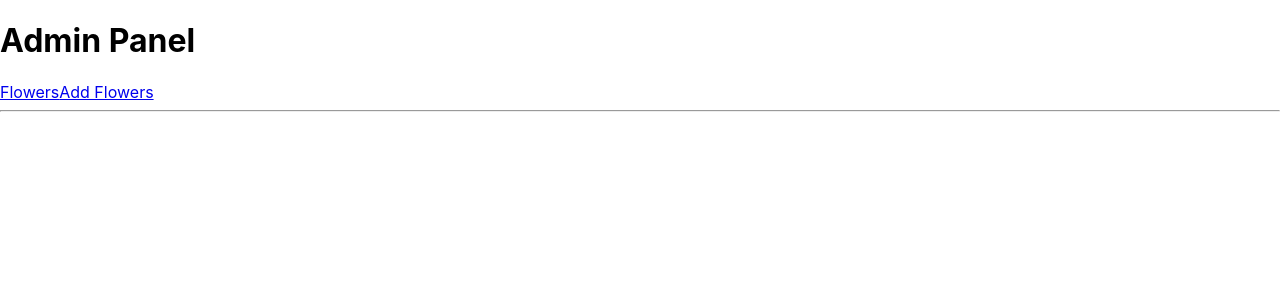
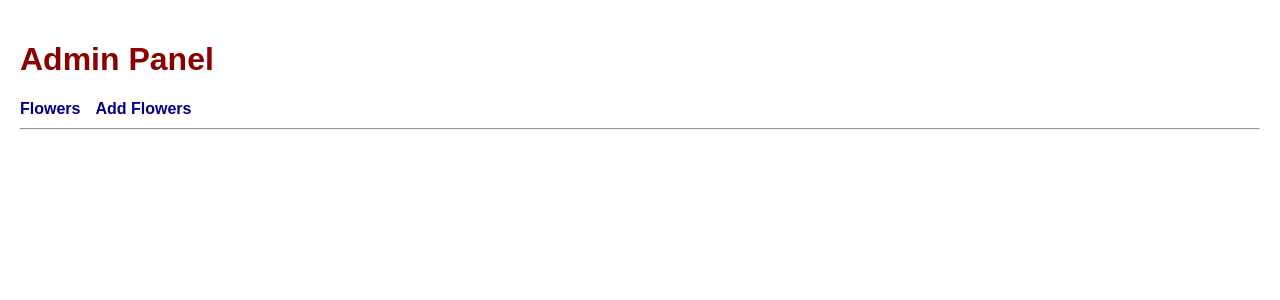
Before and after one commit to EHIS03042/Flower-Delivery-Website, a React (Create React App) app in the folder admin/: page / in a window 1280 px wide. Shown: the top 300 px of the page. Built offline with nearby package versions, Linux system fonts and the light colour scheme.

Commit message:
Flower.js

```diff
--- a/admin/src/App.css
+++ b/admin/src/App.css
@@ -5,6 +5,30 @@
 .App-logo {
   height: 40vmin;
   pointer-events: none;
+}
+
+.app-container {
+  padding: 20px;
+  font-family: Arial, sans-serif;
+}
+
+.app-title {
+  color: darkred;
+}
+
+.navbar {
+  margin: 10px 0;
+}
+
+.nav-link {
+  margin-right: 15px;
+  text-decoration: none;
+  font-weight: bold;
+  color: darkblue;
+}
+
+.nav-link:hover {
+  text-decoration: underline;
 }
 
 @media (prefers-reduced-motion: no-preference) {
--- a/admin/src/pages/Flowers.js
+++ b/admin/src/pages/Flowers.js
@@ -0,0 +1,44 @@
+// Flowers.js
+import { useEffect, useState } from "react";
+import axios from "axios";
+import "./Flowers.css";
+
+    function Flowers() {
+    const [flowers, setFlowers] = useState([]);
+
+    useEffect(() => {
+        axios.get("http://localhost:3001/api/flowers")
+        .then(res => setFlowers(res.data))
+        .catch(err => console.error(err));
+    }, []);
+
+    const handleDelete = async (id) => {
+        if (window.confirm("Are you sure you want to delete this flower?")) {
+        await axios.delete(`http://localhost:3001/api/flowers/${id}`);
+        setFlowers(flowers.filter(flower => flower._id !== id));
+        }
+    };
+
+    return (
+        <div className="flowers-container">
+        {flowers.map(flower => (
+            <div key={flower._id} className="flower-card">
+            <img
+                src={`http://localhost:3001/${flower.image}`}
+                alt={flower.name}
+                className="flower-image"
+            />
+            <div className="flower-details">
+            <p><b>Name:</b> {flower.name}</p>
+            <p><b>Category:</b> {flower.category}</p>
+            <p><b>Price:</b> ${flower.price}</p>
+            <p><b>Description:</b> {flower.description}</p>
+            <button className="delete-btn" onClick={() => handleDelete(flower._id)}>Delete</button>
+            </div>
+            </div>
+        ))}
+        </div>
+    );
+}
+
+export default Flowers;
```
